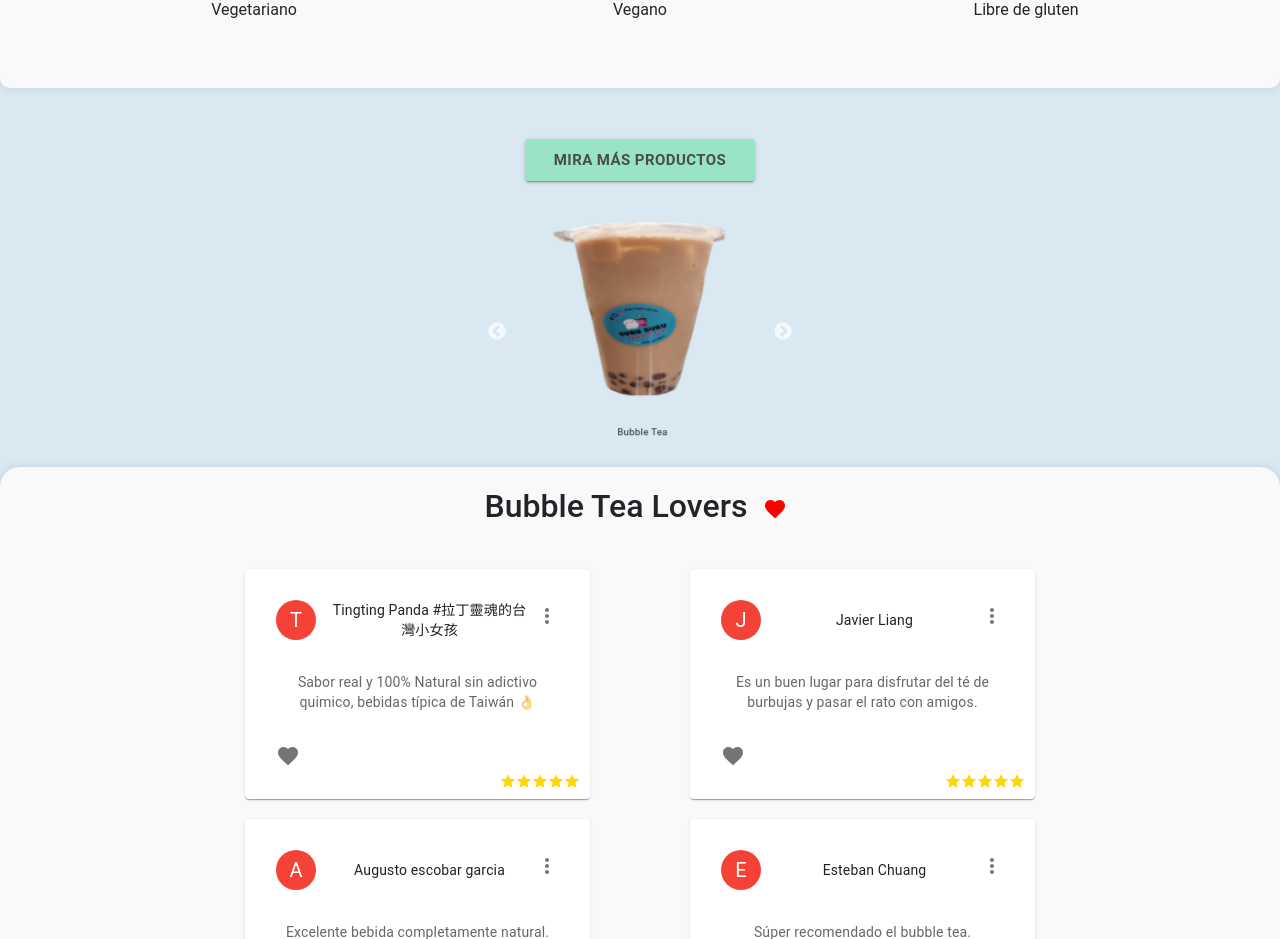
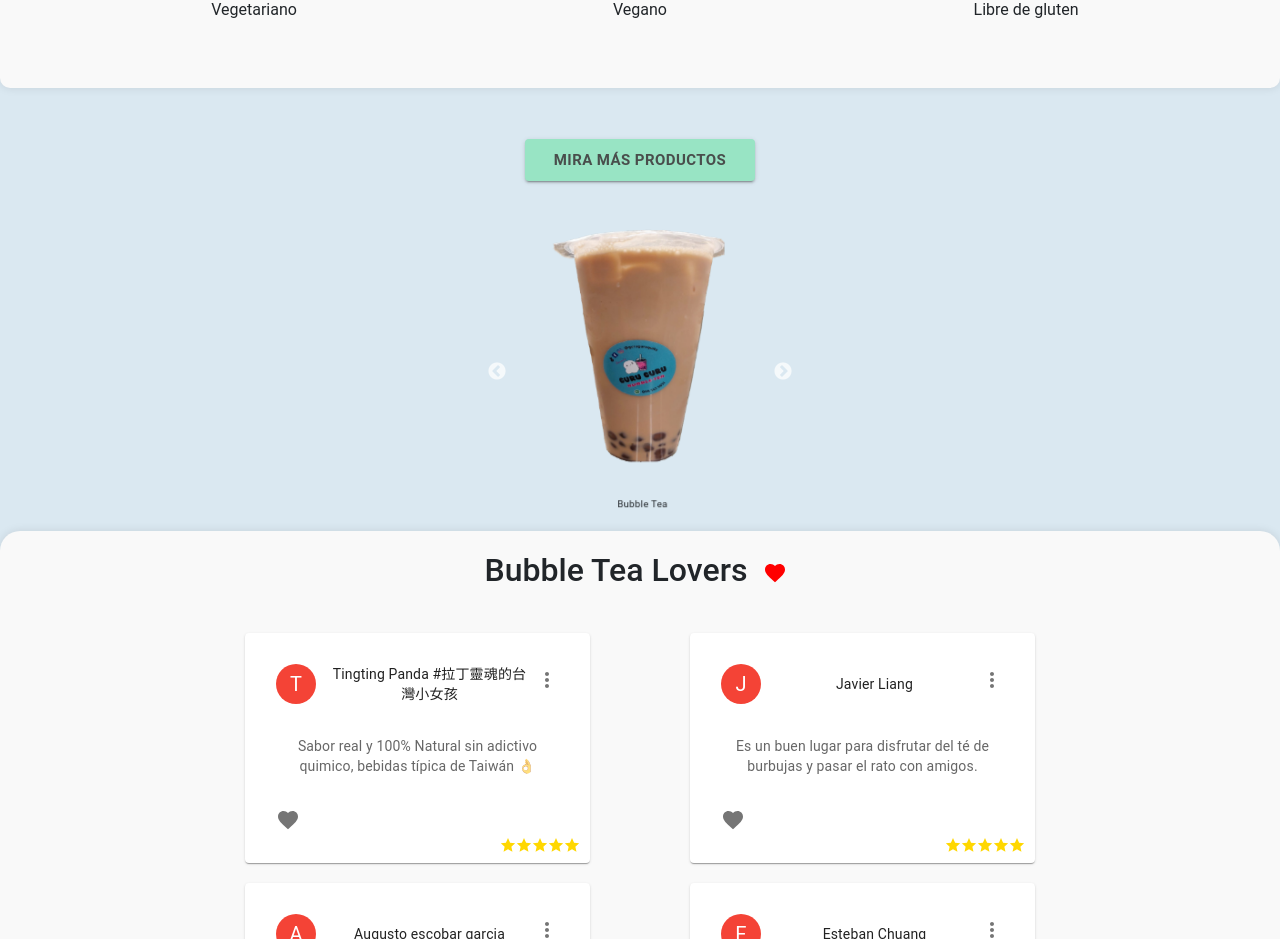
Before and after one commit to kathylangarano/bubble-tea-website, a React (Vite) app: page / in a window 1280 px wide. Shown: the part 1080-2019 px from the top of the page. Built offline with nearby package versions, Linux system fonts and the light colour scheme.

Commit message:
feat: [Nostory] [Isaac] Responsive styles added to product carousel

```diff
--- a/src/styles/Carousel.css
+++ b/src/styles/Carousel.css
@@ -7,7 +7,6 @@
   clip-path: polygon(0 0, 100% 0, 100% 80%, 50% 100%, 0 80%);
 
   }
-
 
 .carousel-item img {
     position: absolute;
@@ -20,6 +19,7 @@
     min-width: 100%;
     object-fit: cover;
 }
+
 .carousel-overlay {
   top: 50%;
   left: 10%;
@@ -64,3 +64,7 @@
   background-color: #98E4C4;
   width: 160px;
 }
+
+.aboutus-button-box button:hover{
+  background-color: #8CD8B8;
+}
--- a/src/styles/ProductCarousel.css
+++ b/src/styles/ProductCarousel.css
@@ -6,8 +6,7 @@
   width: 50%;
   height: 150px;
   margin-left: 25%;
-  margin-bottom: 100px;
-
+  margin-bottom: 260px;
 }
 
 .product {
@@ -53,12 +52,30 @@
   width: 230px;
 }
 
+.menu-button-box button:hover {
+  background-color: #8CD8B8;
+}
+
+@media (min-width: 460px) {
+  .slider {
+    margin-top: 6%;
+    width: 37%;
+    height: 200px;
+    margin-left: 33%;
+    margin-bottom: 200px;
+  }
+  .product .product-img {
+    width: 100%;
+    height: 35vh;
+  }
+}
+
 @media (min-width: 768px) {
   .slider {
     margin-top: 6%;
-    width: 40%;
+    width: 30%;
     height: 200px;
-    margin-left: 30%;
+    margin-left: 35%;
   }
 
   .product {
@@ -89,7 +106,7 @@
 
   .product .product-img {
     width: 100%;
-    height: 30vh;
+    height: 35vh;
   }
 }
 
@@ -98,6 +115,10 @@
     width: 20%;
     height: 200px;
     margin-left: 40%;
-    margin-bottom: 10%;
+    margin-bottom: 250;
+  }
+  .product .product-img {
+    width: 100%;
+    height: 40vh;
   }
 }
```
